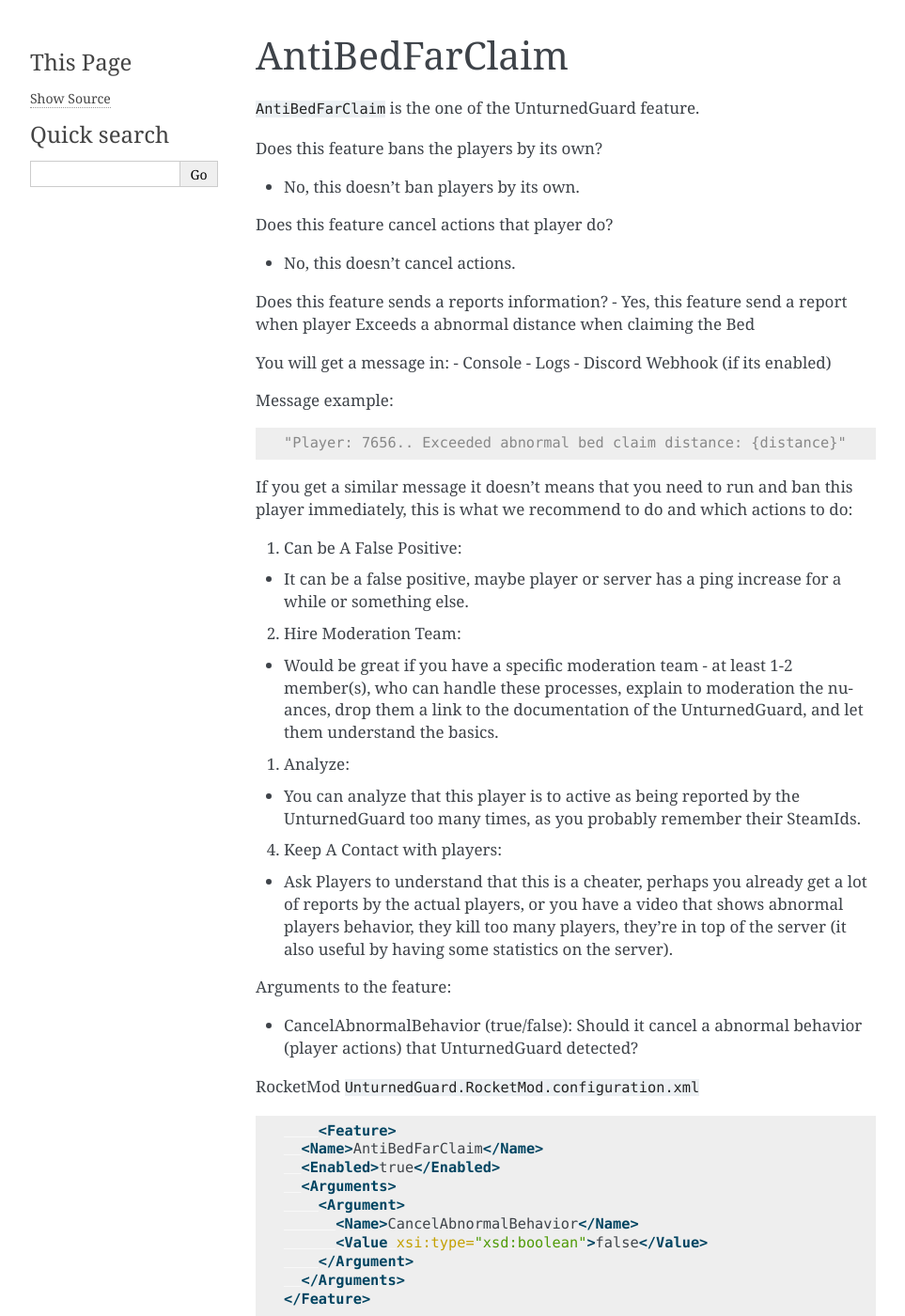
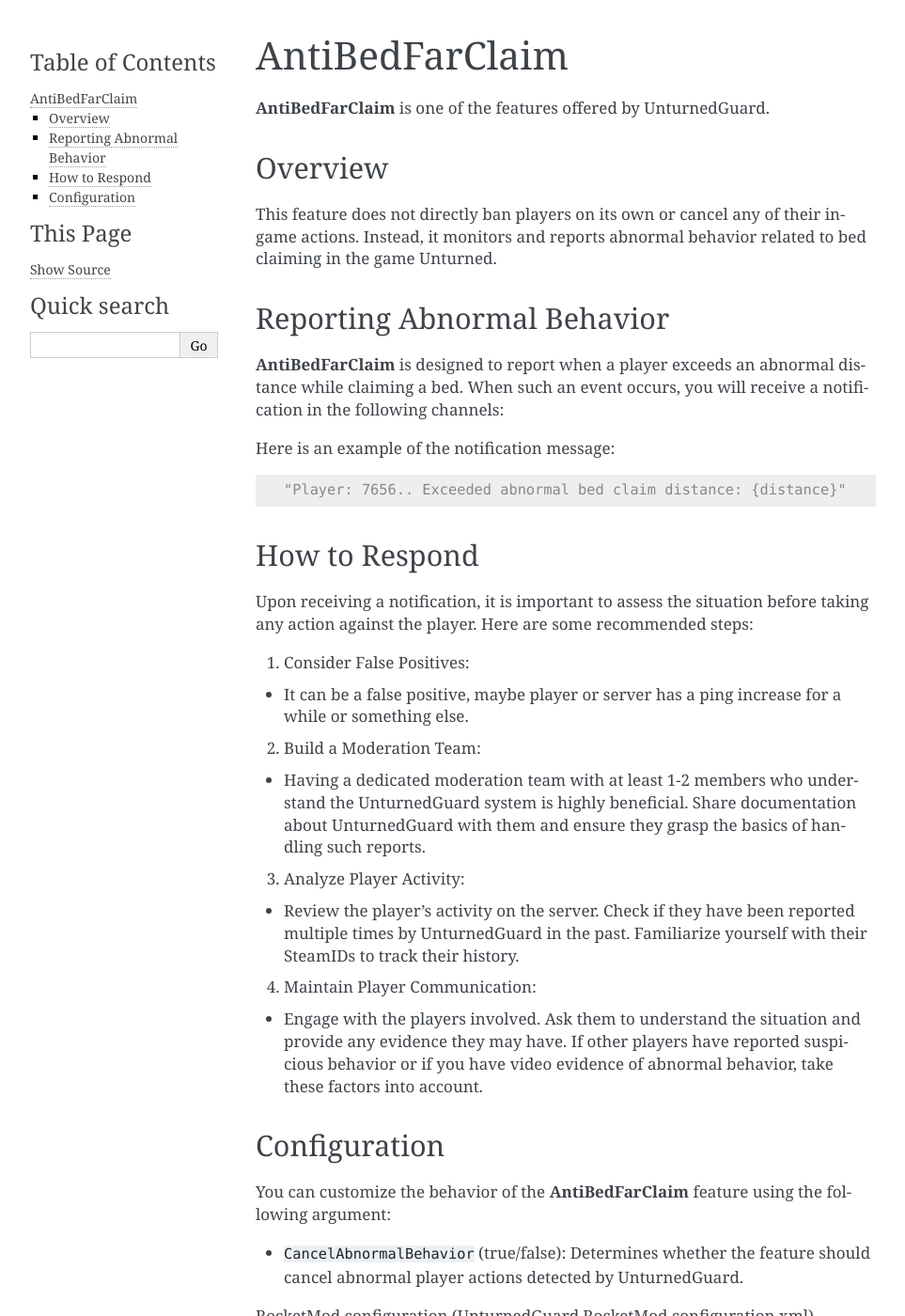
Before and after one commit to UnturnedGuard/UnturnedGuard-docs, a Sphinx documentation site: the page built from docs/features/antibedfarclaim.rst, in a window 1280 px wide and 1400 px high. Shown: the whole window at 94% size, without its empty margins (148-1111 px from the left). Built offline with Sphinx 7.4.7, drawn with Linux system fonts in a browser that asks for light colours; pages that are not in the unit, such as notebooks, are missing from menus; some of the changed text lies outside the part shown.

Commit message:
Add more info in the AntiBedFarClaim

```diff
--- a/docs/features/antibedfarclaim.rst
+++ b/docs/features/antibedfarclaim.rst
@@ -1,56 +1,55 @@
 AntiBedFarClaim
 ===============
 
-``AntiBedFarClaim`` is the one of the UnturnedGuard feature.
+**AntiBedFarClaim** is one of the features offered by UnturnedGuard.
 
-Does this feature bans the players by its own?
+Overview
+********
 
-- No, this doesn't ban players by its own.
+This feature does not directly ban players on its own or cancel any of their in-game actions. Instead, it monitors and reports abnormal behavior related to bed claiming in the game Unturned.
 
-Does this feature cancel actions that player do?
+Reporting Abnormal Behavior
+***************************
 
-- No, this doesn't cancel actions.
+**AntiBedFarClaim** is designed to report when a player exceeds an abnormal distance while claiming a bed. When such an event occurs, you will receive a notification in the following channels:
 
-Does this feature sends a reports information?
-- Yes, this feature send a report when player Exceeds a abnormal distance when claiming the Bed
-
-You will get a message in:
-- Console
-- Logs
-- Discord Webhook (if its enabled)
-
-
-Message example:
+Here is an example of the notification message:
 
 .. code-block:: console
 
 	"Player: 7656.. Exceeded abnormal bed claim distance: {distance}"
 
 
-If you get a similar message it doesn't means that you need to run and ban this player immediately, this is what we recommend to do and which actions to do:
+How to Respond
+**************
 
-1. Can be A False Positive:
+Upon receiving a notification, it is important to assess the situation before taking any action against the player. Here are some recommended steps:
+
+1. Consider False Positives:
 
 - It can be a false positive, maybe player or server has a ping increase for a while or something else.
 
-2. Hire Moderation Team:
+2. Build a Moderation Team:
 
-- Would be great if you have a specific moderation team - at least 1-2 member(s), who can handle these processes, explain to moderation the nuances, drop them a link to the documentation of the UnturnedGuard, and let them understand the basics.
+- Having a dedicated moderation team with at least 1-2 members who understand the UnturnedGuard system is highly beneficial. Share documentation about UnturnedGuard with them and ensure they grasp the basics of handling such reports.
 
-1. Analyze:
+3. Analyze Player Activity:
 
-- You can analyze that this player is to active as being reported by the UnturnedGuard too many times, as you probably remember their SteamIds.
+- Review the player's activity on the server. Check if they have been reported multiple times by UnturnedGuard in the past. Familiarize yourself with their SteamIDs to track their history.
 
-4. Keep A Contact with players:
+4. Maintain Player Communication:
 
-- Ask Players to understand that this is a cheater, perhaps you already get a lot of reports by the actual players, or you have a video that shows abnormal players behavior, they kill too many players, they're in top of the server (it also useful by having some statistics on the server).
+- Engage with the players involved. Ask them to understand the situation and provide any evidence they may have. If other players have reported suspicious behavior or if you have video evidence of abnormal behavior, take these factors into account.
 
-Arguments to the feature:
+Configuration
+*************
 
-- CancelAbnormalBehavior (true/false): Should it cancel a abnormal behavior (player actions) that UnturnedGuard detected?
+You can customize the behavior of the **AntiBedFarClaim** feature using the following argument:
+
+- ``CancelAbnormalBehavior`` (true/false): Determines whether the feature should cancel abnormal player actions detected by UnturnedGuard.
 
 
-RocketMod ``UnturnedGuard.RocketMod.configuration.xml``
+RocketMod configuration (UnturnedGuard.RocketMod.configuration.xml)
 
 .. code-block:: xml
 
@@ -66,7 +65,7 @@ RocketMod ``UnturnedGuard.RocketMod.configuration.xml``
     </Feature>
 
 
-OpenMod ``config.yaml``
+OpenMod configuration (config.yaml)
 
 .. code-block:: yaml
 
```
